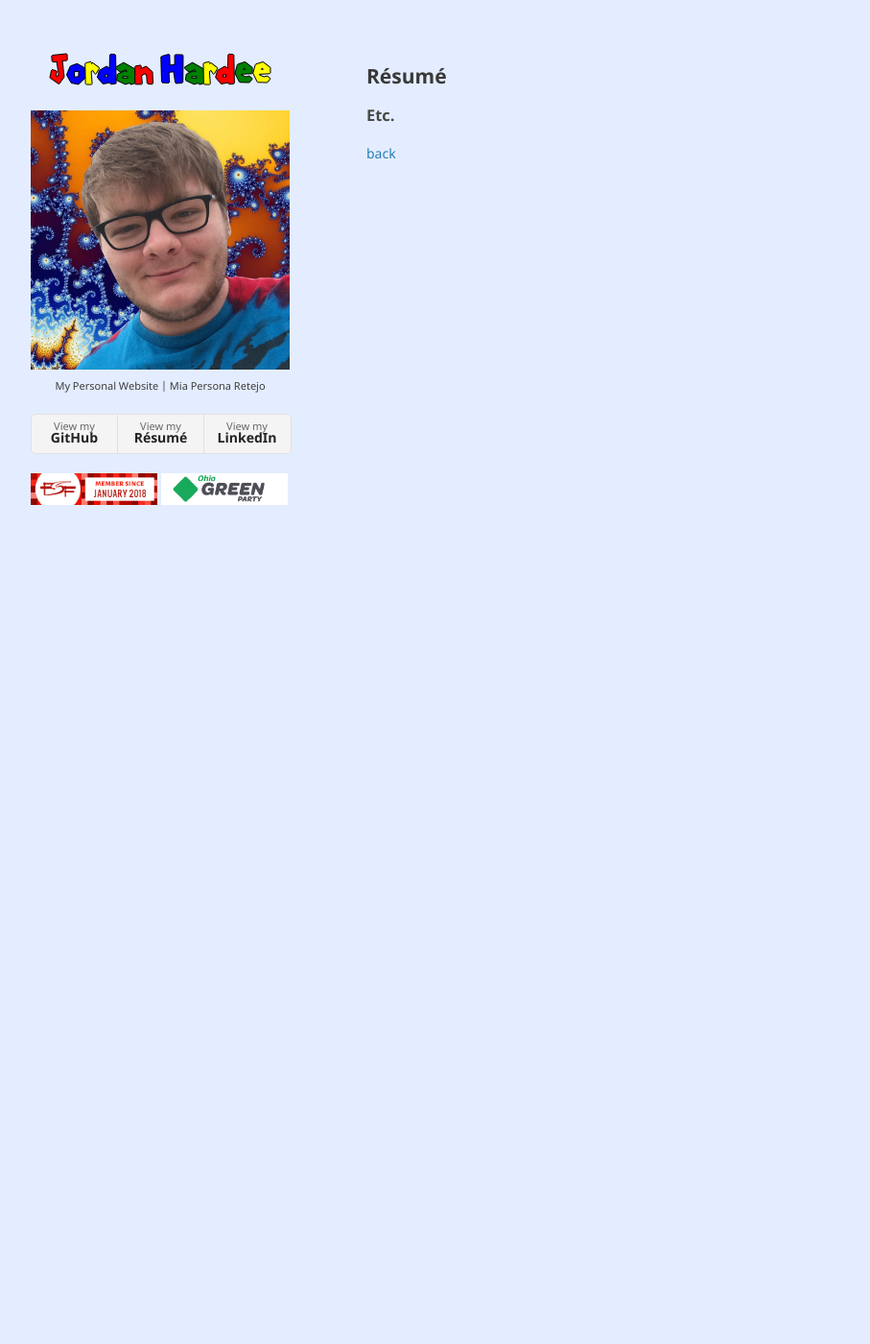
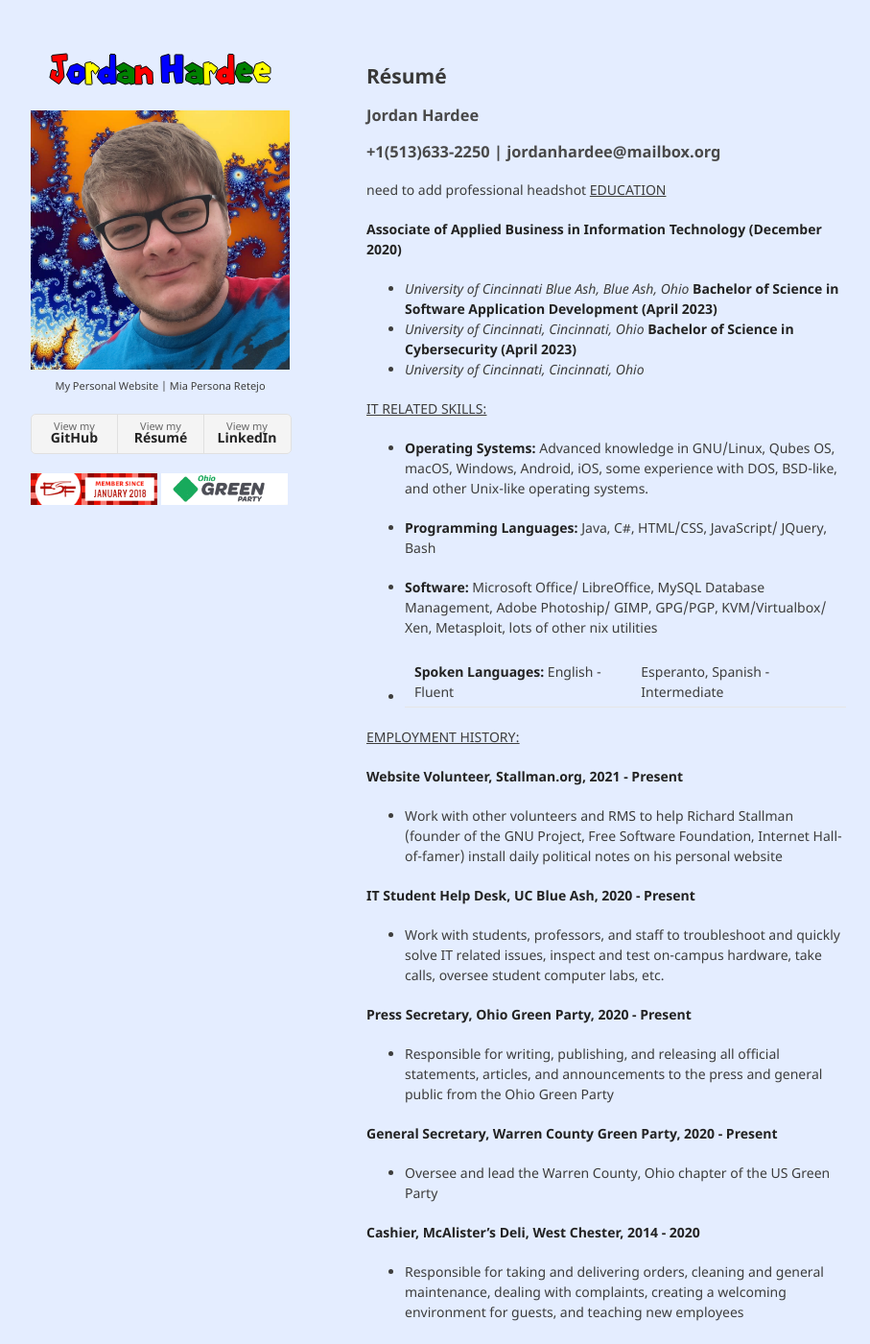
Before and after one commit to jordanhardee/jordanhardee.github.io, a Jekyll site: the page built from resume.md, in a window 1280 px wide and 1400 px high. Shown: the whole window at 96% size, without its empty margins (178-1085 px from the left). Built offline with Jekyll 4.4.1, drawn with Linux system fonts in a browser that asks for light colours; our own code applies the rules of GitHub Pages for plain Markdown files; some of the changed text lies outside the part shown.

Commit message:
added résumé to resume.md

```diff
--- a/resume.md
+++ b/resume.md
@@ -3,7 +3,53 @@
 ---
 
 ## Résumé
+### Jordan Hardee
+### +1(513)633-2250 | jordanhardee@mailbox.org
+need to add professional headshot
+<ins>EDUCATION</ins>
 
-### Etc.
+**Associate of Applied Business in Information Technology (December 2020)**
+* _University of Cincinnati Blue Ash, Blue Ash, Ohio_
+**Bachelor of Science in Software Application Development (April 2023)**
+* _University of Cincinnati, Cincinnati, Ohio_
+**Bachelor of Science in Cybersecurity (April 2023)**
+* _University of Cincinnati, Cincinnati, Ohio_
 
-[back](./)
+<ins>IT RELATED SKILLS:</ins>
+
+* **Operating Systems:** Advanced knowledge in GNU/Linux, Qubes OS, macOS, Windows, Android, iOS, some experience with DOS, BSD-like, and other Unix-like operating systems.
+
+* **Programming Languages:** Java, C#, HTML/CSS, JavaScript/ JQuery, Bash
+
+* **Software:** Microsoft Office/ LibreOffice, MySQL Database Management, Adobe Photoship/ GIMP, GPG/PGP, KVM/Virtualbox/ Xen, Metasploit, lots of other nix utilities
+
+* **Spoken Languages:** English - Fluent | Esperanto, Spanish - Intermediate
+
+<ins>EMPLOYMENT HISTORY:</ins>
+
+**Website Volunteer, Stallman.org, 2021 - Present**
+* Work with other volunteers and RMS to help Richard Stallman (founder of the GNU Project, Free Software Foundation, Internet Hall-of-famer) install daily political notes on his personal website
+
+**IT Student Help Desk, UC Blue Ash, 2020 - Present**
+* Work with students, professors, and staff to troubleshoot and quickly solve IT related issues, inspect and test on-campus hardware, take calls, oversee student computer labs, etc.
+
+**Press Secretary, Ohio Green Party, 2020 - Present**
+* Responsible for writing, publishing, and releasing all official statements, articles, and announcements to the press and general public from the Ohio Green Party
+
+**General Secretary, Warren County Green Party, 2020 - Present**
+* Oversee and lead the Warren County, Ohio chapter of the US Green Party
+
+**Cashier, McAlister's Deli, West Chester, 2014 - 2020**
+* Responsible for taking and delivering orders, cleaning and general maintenance, dealing with complaints, creating a welcoming environment for guests, and teaching new employees
+
+<ins>ACTIVITIES</ins>
+
+Speaker, Mediated Minds 2018, University of Cincinnati
+* Gave lecture on research for my upcoming book exploring a little-known dimension of Albanian history in the 20th century
+
+Writer, 2600
+* Wrote articles for _2600: The Hacker Quarterly_ under pseudonym
+
+**_Interpersonal:_** Extremely kind, generally calm, good at working with others under deadlines and difusing difficult situations and people. Experienced with customer service, working in and leading teams. A bit of a polymath, very interested in constantly learning about a wide range of topics and fields.
+
+[back to main page](./)
```
